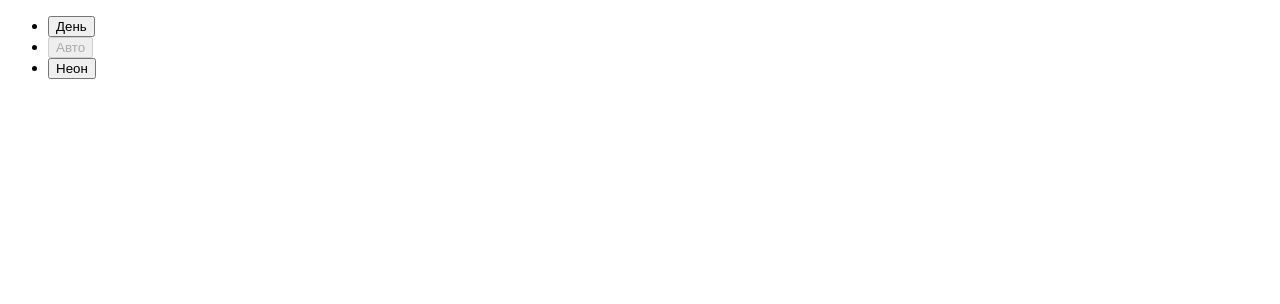
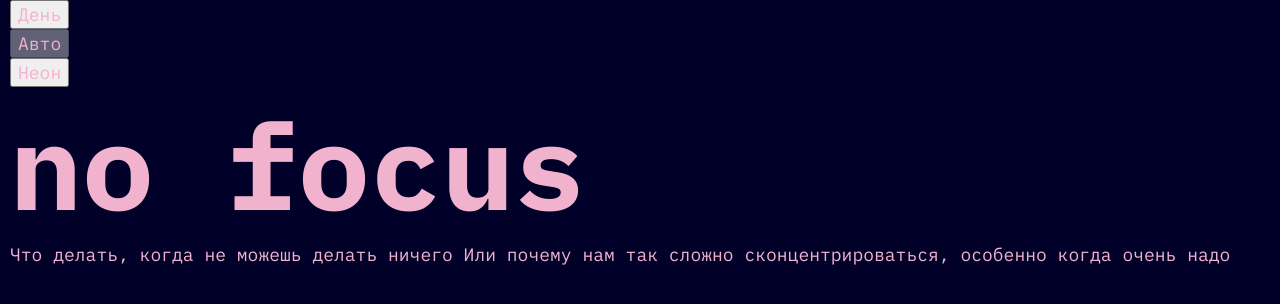
Before and after one commit to trueSlav/slojno-sosredotochitsya, a plain HTML site: page index.html in a window 1280 px wide. Drawn offline with Linux system fonts and the light colour scheme.

Commit message:
getting started

```diff
--- a/index.html
+++ b/index.html
@@ -1,40 +1,52 @@
 <!DOCTYPE html>
 <html lang="ru">
+
 <head>
 	<meta charset="UTF-8" />
 	<meta http-equiv="X-UA-Compatible" content="IE=edge" />
 	<meta name="viewport" content="width=device-width, initial-scale=1.0" />
+	<meta name="color-scheme" content="dark light">
+	<link rel="icon" href="./images/favicon.ico" size="any">
+	<link rel="shortcut icon" href="./images/favicon.svg" type="image/x-icon">
+	<link rel="apple-touch-icon" href="./images/mobile-icon.png">
+	<link rel="stylesheet" href="./fonts/fonts.css">
+	<link rel="stylesheet" href="./styles/globals.css">
+	<link rel="stylesheet" href="./styles/variables.css">
+	<link rel="stylesheet" href="./styles/style.css">
+	<link rel="stylesheet" href="./styles/light.css">
+	<link rel="stylesheet" href="./styles/dark.css">
 	<title>Сложно сосредоточиться</title>
 </head>
+
 <body class="page">
 	<header class="header decorated-zone">
 		<nav class="header__theme-menu">
 			<ul class="header__theme-menu-list">
 				<li class="header__theme-menu-item">
-            <button
-              class="header__theme-menu-button header__theme-menu-button_type_light"
-            >
+					<button class="header__theme-menu-button header__theme-menu-button_type_light">
 						День
 					</button>
 				</li>
 				<li class="header__theme-menu-item">
-            <button
-              class="header__theme-menu-button header__theme-menu-button_active header__theme-menu-button_type_auto"
-              disabled
-            >
+					<button class="header__theme-menu-button header__theme-menu-button_active header__theme-menu-button_type_auto"
+						disabled>
 						Авто
 					</button>
 				</li>
 				<li class="header__theme-menu-item">
-            <button
-              class="header__theme-menu-button header__theme-menu-button_type_dark"
-            >
+					<button class="header__theme-menu-button header__theme-menu-button_type_dark">
 						Неон
 					</button>
 				</li>
 			</ul>
 		</nav>
+
+		<h1 class="header__title">no focus</h1>
+		<p class="header__subtitle">Что делать, когда не можешь делать ничего
+			Или почему нам так сложно сконцентрироваться, особенно когда очень надо</p>
+
 	</header>
 	<script src="./scripts/script.js"></script>
 </body>
+
 </html>
--- a/styles/globals.css
+++ b/styles/globals.css
@@ -1,5 +1,3 @@
-/* Глобальные стили для проекта, их можно дополнять и менять по желанию */
-
 *,
 *::before,
 *::after {
--- a/styles/style.css
+++ b/styles/style.css
@@ -1,5 +1,20 @@
-/* Основные стили проекта. Это стили для темы, которую вы верстаете первой. */
+/* Стили для темной темы */
+/* Перенести в dark.css */
+:root {
+	--bg-color: #000028;
+	--text-color: #f1b2ce;
+	--accent-color: #ff0070;
+	--main-font: IBM Plex mono;
+}
 
 .page {
-  /* сохраните в разметке и стилях класс page. На его основе работает скрипт. */
+	font-family: var(--main-font, sans-serif);
+	color: var(--text-color, #f1b2ce);
+	background-color: var(--bg-color, #000028);
+	font-size: 18px;
+	padding: 0 10px;
 }
+
+.header__title {
+	font-size: clamp(7.25rem, 7.0115rem + 1.0178vw, 7.5rem);
+}
```
Lines whose indentation alone changed are shown as unchanged.
